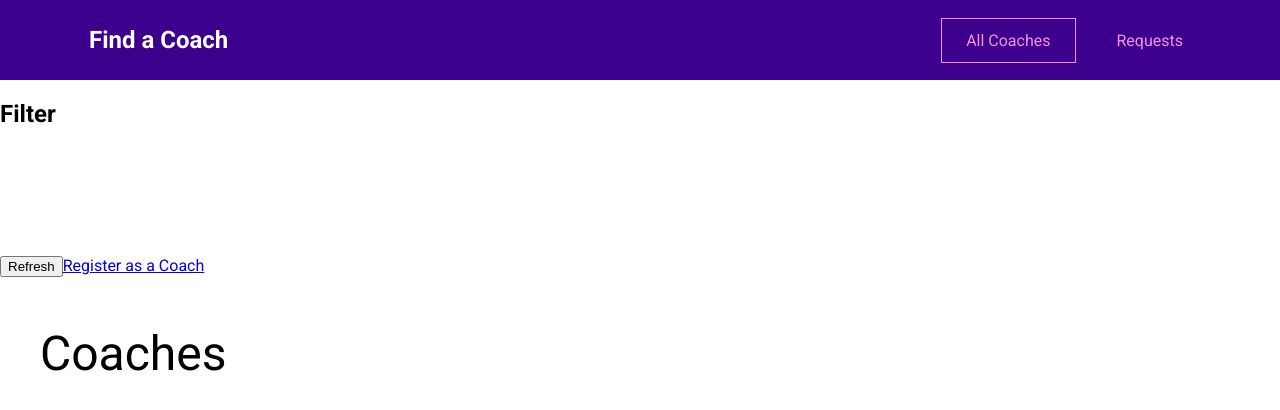
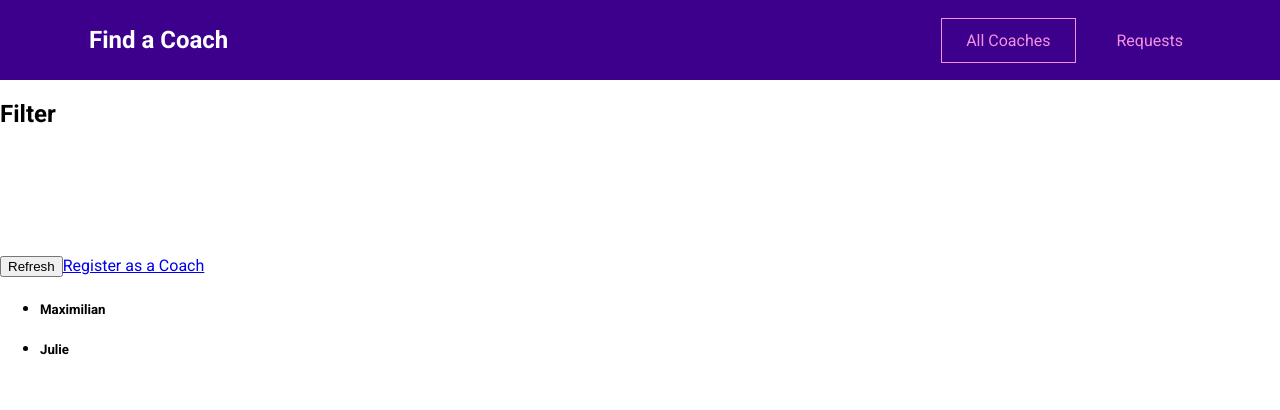
Before and after one commit to DusanR12/main-prj-01-starting-setup, a Vue app: page /coaches in a window 1280 px wide. Shown: the top 410 px of the page. Built offline with nearby package versions, Linux system fonts and the light colour scheme.

Commit message:
adding data in the Vuex store

```diff
--- a/src/main.js
+++ b/src/main.js
@@ -1,9 +1,11 @@
 import { createApp } from 'vue';
 import App from './App.vue';
 import router from './router.js'
+import store from './store/index.js';
 
 const app = createApp(App);
 
 app.use(router);
+app.use(store);
 
 app.mount('#app');
--- a/src/pages/coaches/CoachesList.vue
+++ b/src/pages/coaches/CoachesList.vue
@@ -7,6 +7,31 @@
       <button>Refresh</button>
       <router-link to="/register">Register as a Coach</router-link>
     </div>
-    <ul style="font-size: 48px;">Coaches</ul>
+    <ul v-if="hasCoaches">
+      <li v-for="coach in allCoaches" :key="coach.id">
+        <div>
+          <h5>
+            {{ coach.firstName }}
+          </h5>
+        </div>
+      </li>
+    </ul>
+    <p v-else>
+      No coaches found
+    </p>
   </section>
 </template>
+
+<script>
+export default {
+  computed: {
+    allCoaches() {
+      return this.$store.getters.coaches;
+    },
+
+    hasCoaches() {
+      return this.$store.getters.hasCoaches;
+    }
+  }
+}
+</script>
--- /dev/null
+++ b/src/store/index.js
@@ -0,0 +1,10 @@
+import { createStore } from "vuex";
+import coachesModule from './modules/coaches/index.js';
+
+const store = createStore({
+    modules: {
+        coaches: coachesModule
+    },
+})
+
+export default store;
--- /dev/null
+++ b/src/store/modules/coaches/actions.js
@@ -0,0 +1,2 @@
+export default {
+}
--- /dev/null
+++ b/src/store/modules/coaches/getters.js
@@ -0,0 +1,9 @@
+export default {
+    coaches(state) {
+        return state.coaches;
+    },
+
+    hasCoaches(state) {
+        return state.coaches && state.coaches.length > 0
+    }
+}
--- /dev/null
+++ b/src/store/modules/coaches/index.js
@@ -0,0 +1,34 @@
+import getters from './getters';
+import actions from './actions';
+import mutations from './mutations';
+
+export default {
+  state() {
+    return {
+      coaches: [
+        {
+          id: 'c1',
+          firstName: 'Maximilian',
+          lastName: 'Schwarzmüller',
+          areas: ['frontend', 'backend', 'career'],
+          description:
+            "I'm Maximilian and I've worked as a freelance web developer for years. Let me help you become a developer as well!",
+          hourlyRate: 30,
+        },
+        {
+          id: 'c2',
+          firstName: 'Julie',
+          lastName: 'Jones',
+          areas: ['frontend', 'career'],
+          description:
+            'I am Julie and as a senior developer in a big tech company, I can help you get your first job or progress in your current role.',
+          hourlyRate: 30,
+        },
+      ],
+    };
+  },
+
+  mutations,
+  actions,
+  getters,
+};
--- /dev/null
+++ b/src/store/modules/coaches/mutations.js
@@ -0,0 +1,2 @@
+export default {
+}
```
